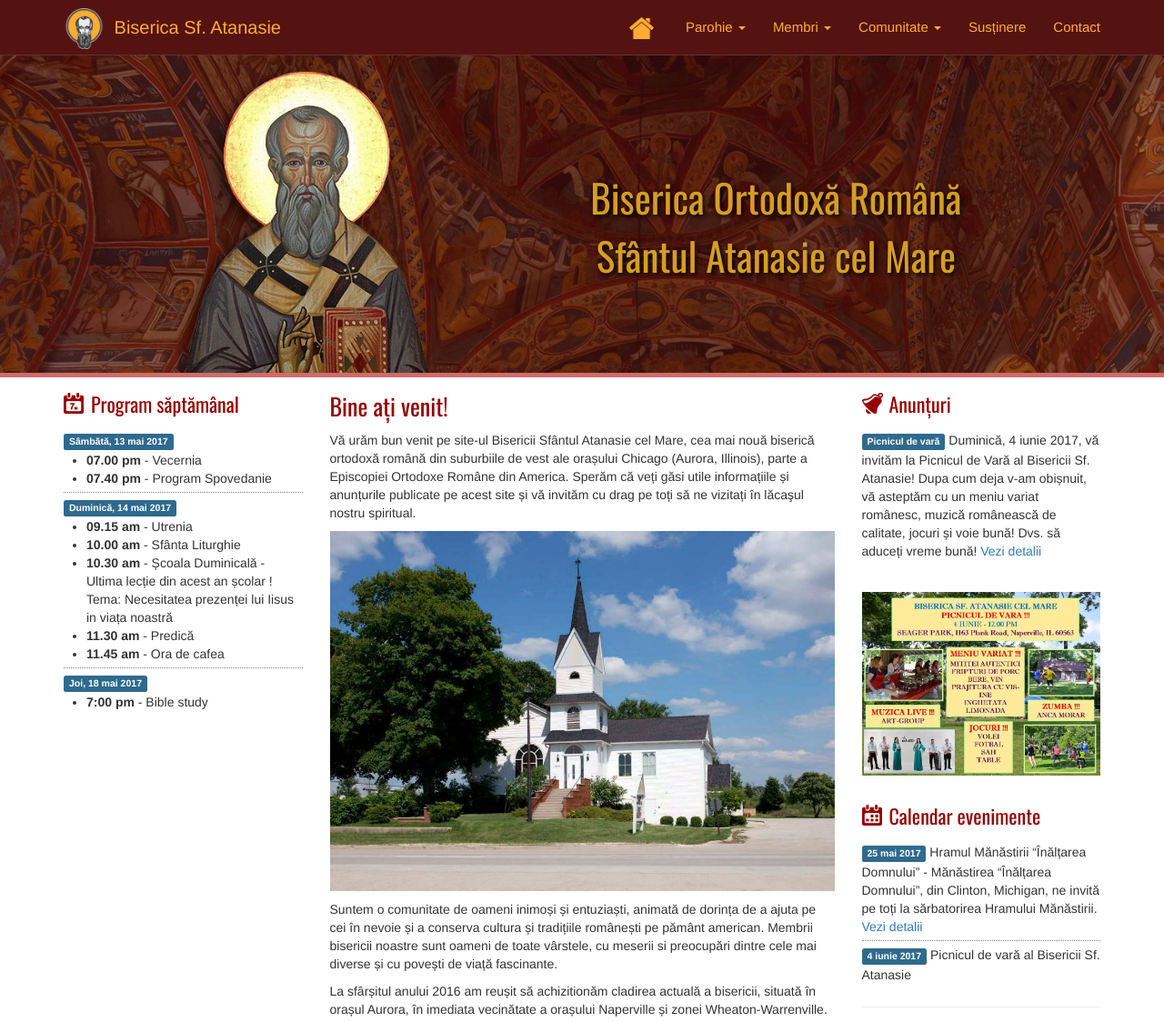
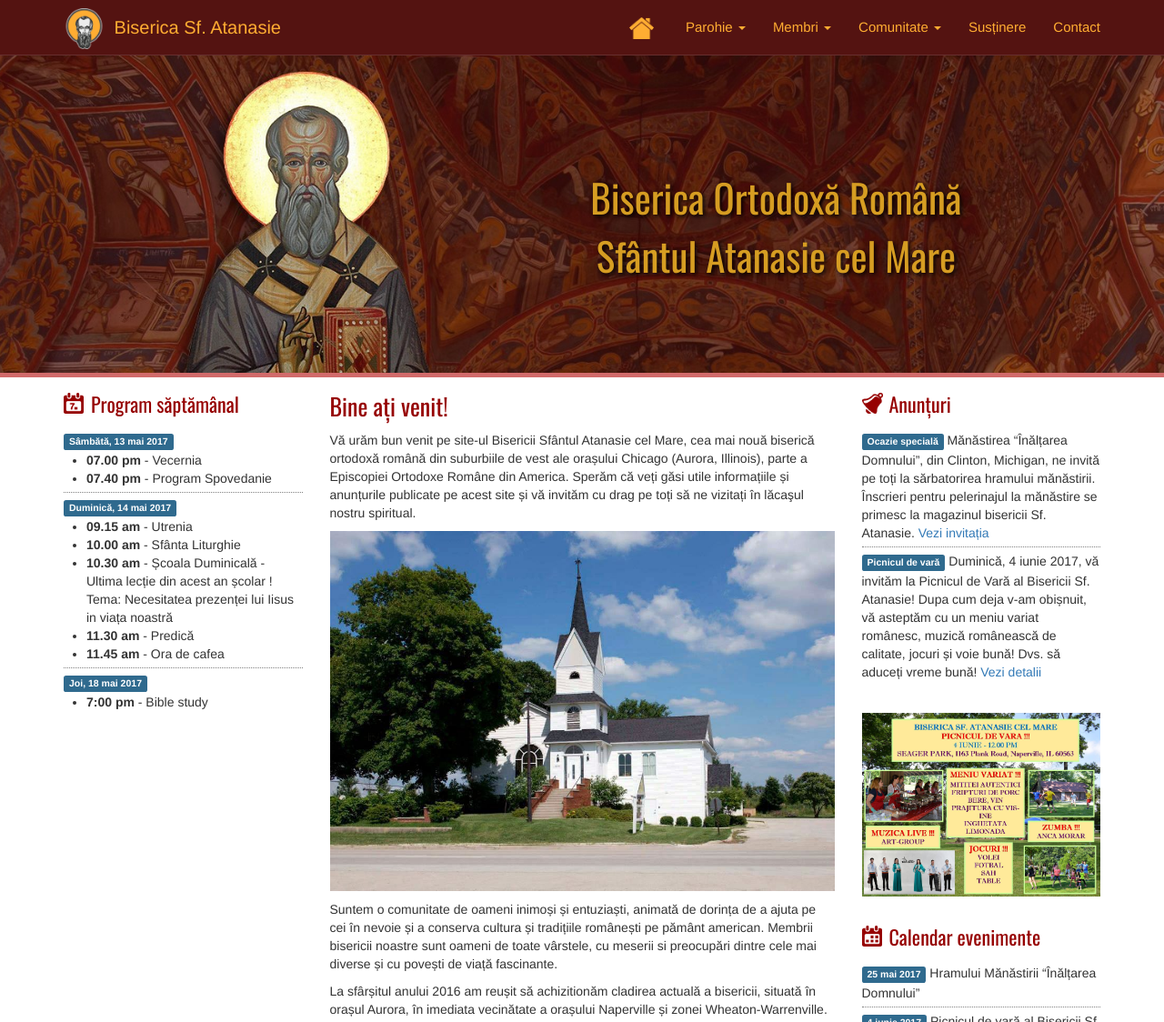
Before and after one commit to iulian787/sfat, a Jekyll site: the page built from ro/index.html, in a window 1280 px wide and 1400 px high, cut to the strip 0-1124 px from the top of the window. Shown: the whole strip at 91% size. Built offline with Jekyll 4.4.1, drawn with Linux system fonts in a browser that asks for light colours.

Commit message:
Update announcements

```diff
--- a/_includes/announcements-ro.md
+++ b/_includes/announcements-ro.md
@@ -1 +1,5 @@
+* <label>Ocazie specială</label> Mănăstirea "Înălțarea Domnului", din Clinton, Michigan, ne invită pe toți la sărbatorirea hramului mănăstirii. Înscrieri pentru pelerinajul la mănăstire se primesc la magazinul bisericii Sf. Atanasie. <a class="pull-right1 clearfix1" href="{{ site.baseurl }}/ro/2017/invitatie-inaltarea-domnului.html">Vezi invitația</a>
+  <div class="clearfix">
+
+  </div>
 * <label>Picnicul de vară</label> Duminică, 4 iunie 2017, vă invităm la Picnicul de Vară al Bisericii Sf. Atanasie! Dupa cum deja v-am obișnuit, vă asteptăm cu un meniu variat românesc, muzică românească de calitate, jocuri și voie bună! Dvs. să aduceți vreme bună! <a href="{{ site.baseurl }}/ro/2017/picnic-vara.html">Vezi detalii</a>
--- a/_includes/events-ro.md
+++ b/_includes/events-ro.md
@@ -1,2 +1,2 @@
-* <label>25 mai 2017</label> Hramul Mănăstirii "Înălțarea Domnului" - Mănăstirea "Înălțarea Domnului", din Clinton, Michigan, ne invită pe toți la sărbatorirea Hramului Mănăstirii. <a href="{{ site.baseurl }}/ro/2017/invitatie-inaltarea-domnului.html">Vezi detalii</a>
+* <label>25 mai 2017</label> Hramului Mănăstirii "Înălțarea Domnului"
 * <label>4 iunie 2017</label> Picnicul de vară al Bisericii Sf. Atanasie
```
